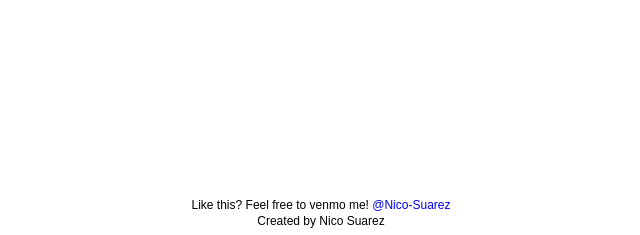
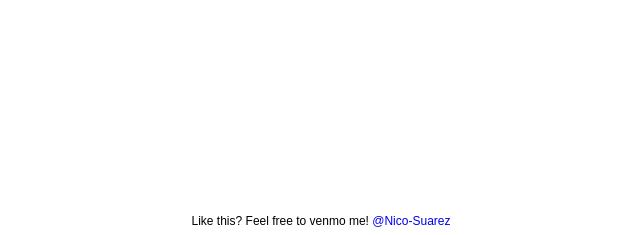
Before and after one commit to nsuarez2/Is-Trump-president, a Python web app: template templates/index.html in a window 1280 px wide. Shown: the part 565-800 px from the top of the page, without its empty margins (319-959 px from the left). Run offline with Jinja, Linux system fonts and the light colour scheme; the template is opened without the code that fills it, so the values that code supplies are empty.

Commit message:
Got rid of link to personal site, because some H4CK3RS weren't happy with me :'(

```diff
--- a/templates/index.html
+++ b/templates/index.html
@@ -21,7 +21,6 @@
 	</div>
 	<div class="footer">
 		<p id="venmo_plz">Like this? Feel free to venmo me! <a href="https://venmo.com/nico-suarez?txn=pay&note=Donald+Trump+is+not+our+president" target="_blank">@Nico-Suarez</a></p>
-		<p id="humble_brag">Created by <a href="http://nicosuarez.com" target="_blank">Nico Suarez</a></p>
 	</div>
 </body>
 </html>
```
